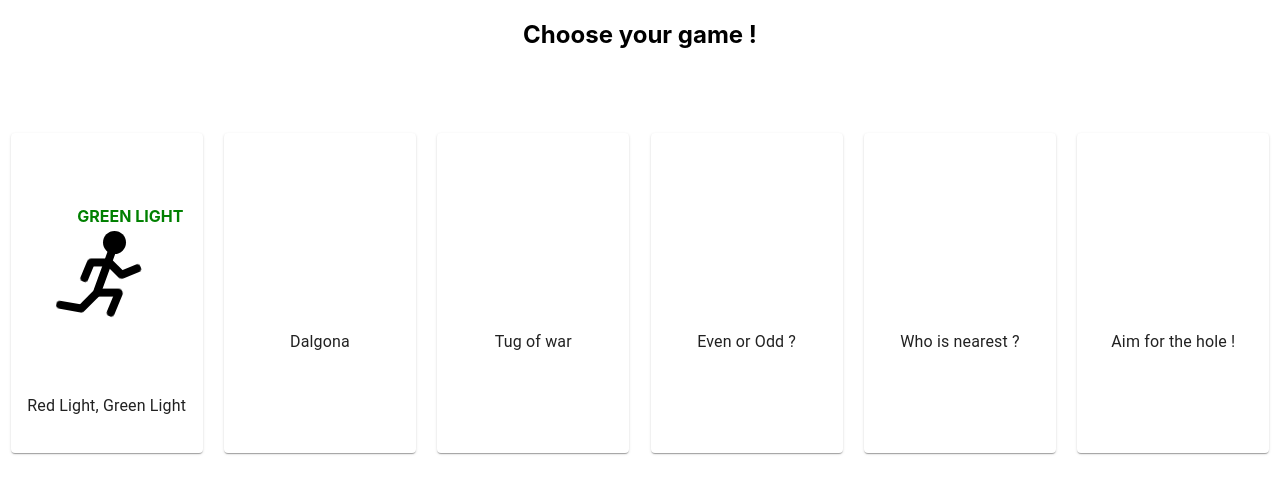
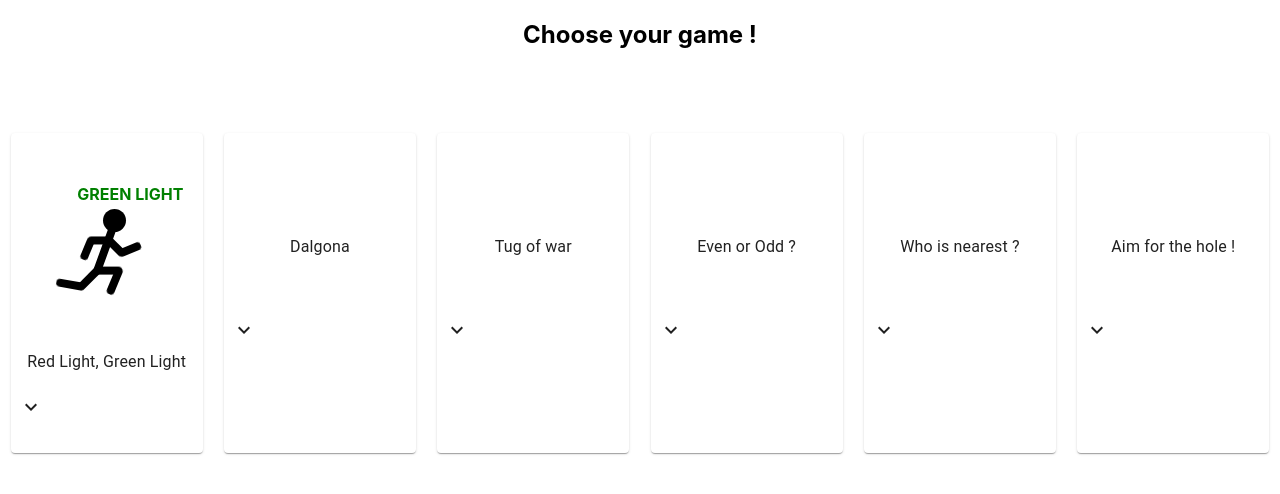
Before and after one commit to Skyrlon/mollusc-game, a React (Create React App) app: page / in a window 1280 px wide. Shown: the top 494 px of the page. Built offline with nearby package versions, Linux system fonts and the light colour scheme.

Commit message:
Add description in games cards

```diff
--- a/package.json
+++ b/package.json
@@ -5,6 +5,7 @@
   "dependencies": {
     "@emotion/react": "^11.7.0",
     "@emotion/styled": "^11.6.0",
+    "@mui/icons-material": "^5.2.5",
     "@mui/material": "^5.2.3",
     "@mui/styled-engine-sc": "^5.1.0",
     "@testing-library/jest-dom": "^5.11.4",
--- a/src/pages/SelectGamesPage.jsx
+++ b/src/pages/SelectGamesPage.jsx
@@ -1,6 +1,15 @@
-import { Card, CardMedia, Typography } from "@mui/material";
+import {
+  Card,
+  CardActions,
+  CardContent,
+  CardMedia,
+  Collapse,
+  Typography,
+} from "@mui/material";
+import ExpandMoreIcon from "@mui/icons-material/ExpandMore";
 import styled from "styled-components";
 import GreenLightRedLightAnimation from "../components/GreenLightRedLightAnimation";
+import { useState } from "react";
 
 const StyledSelectGamesPage = styled.section`
   text-align: center;
@@ -25,17 +34,51 @@ export default function SelectGamesPage({ onSelectGame }) {
       name: "Red Light, Green Light",
       animation: <GreenLightRedLightAnimation />,
       nameEvent: "green-light-red-light",
+      description:
+        "Don't move when it's red light, move when it's green light, keep on until you arrived to then end of the field",
     },
-    { name: "Dalgona", animation: undefined, nameEvent: null },
-    { name: "Tug of war", animation: undefined, nameEvent: null },
-    { name: "Even or Odd ?", animation: undefined, nameEvent: null },
-    { name: "Who is nearest ?", animation: undefined, nameEvent: null },
-    { name: "Aim for the hole !", animation: undefined, nameEvent: null },
+    {
+      name: "Dalgona",
+      animation: undefined,
+      nameEvent: null,
+      description: "",
+    },
+    {
+      name: "Tug of war",
+      animation: undefined,
+      nameEvent: null,
+      description: "",
+    },
+    {
+      name: "Even or Odd ?",
+      animation: undefined,
+      nameEvent: null,
+      description: "",
+    },
+    {
+      name: "Who is nearest ?",
+      animation: undefined,
+      nameEvent: null,
+      description: "",
+    },
+    {
+      name: "Aim for the hole !",
+      animation: undefined,
+      nameEvent: null,
+      description: "",
+    },
   ];
+
+  const [showDescription, setShowDescription] = useState(false);
 
   const onGameClick = (gameName) => {
     if (!!gameName) onSelectGame(gameName);
     else return;
+  };
+
+  const handleExpandClick = (e) => {
+    e.stopPropagation();
+    setShowDescription((v) => !v);
   };
 
   return (
@@ -55,6 +98,14 @@ export default function SelectGamesPage({ onSelectGame }) {
           >
             <CardMedia component="div">{game.animation}</CardMedia>
             <Typography>{game.name}</Typography>
+            <CardActions>
+              <ExpandMoreIcon onClick={handleExpandClick} />
+            </CardActions>
+            <Collapse in={showDescription}>
+              <CardContent>
+                <Typography>{game.description}</Typography>
+              </CardContent>
+            </Collapse>
           </Card>
         ))}
       </article>
```
Also changed, not shown: 1 other file (tests, documents, lock files or other folders).
